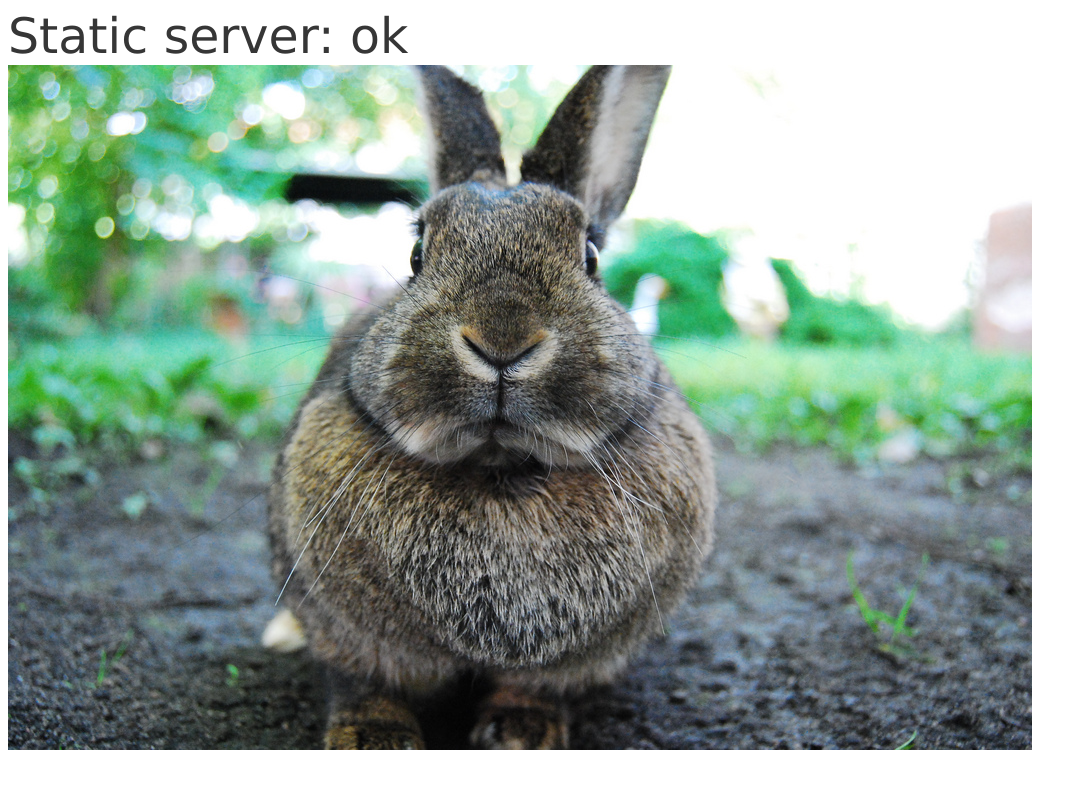
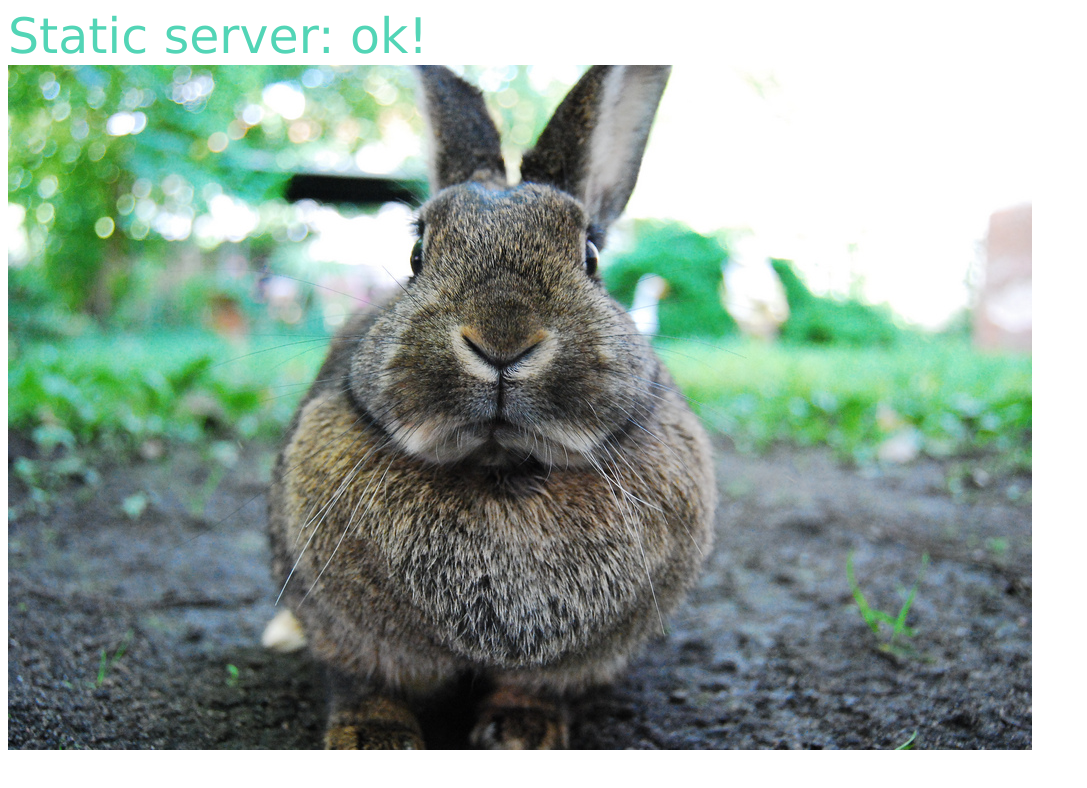
Before and after one commit to anton-107/blocks, a plain HTML site: page distrib/index.html in a window 1280 px wide. Shown: the whole page, without its empty margins (0-1087 px from the left). Drawn offline with Linux system fonts and the light colour scheme.

Commit message:
sample change

```diff
--- a/distrib/css/sample.css
+++ b/distrib/css/sample.css
@@ -2,7 +2,7 @@ body {
     font-family: "Source Sans Pro",Verdana,sans-serif;
 }
 h1 {
-    color: #363636;
+    color: #52D5B6;
     font-size: 49px;
     font-weight: normal;
     margin: 0;
--- a/distrib/index.html
+++ b/distrib/index.html
@@ -2,5 +2,5 @@
 <meta charset="utf-8" />
 <title>Welcome to static server</title>
 <link rel="stylesheet" href="css/sample.css" />
-<h1>Static server: ok</h1>
+<h1>Static server: ok!</h1>
 <img src="img/rabbit.jpg" width="1024" height="685" />
```
